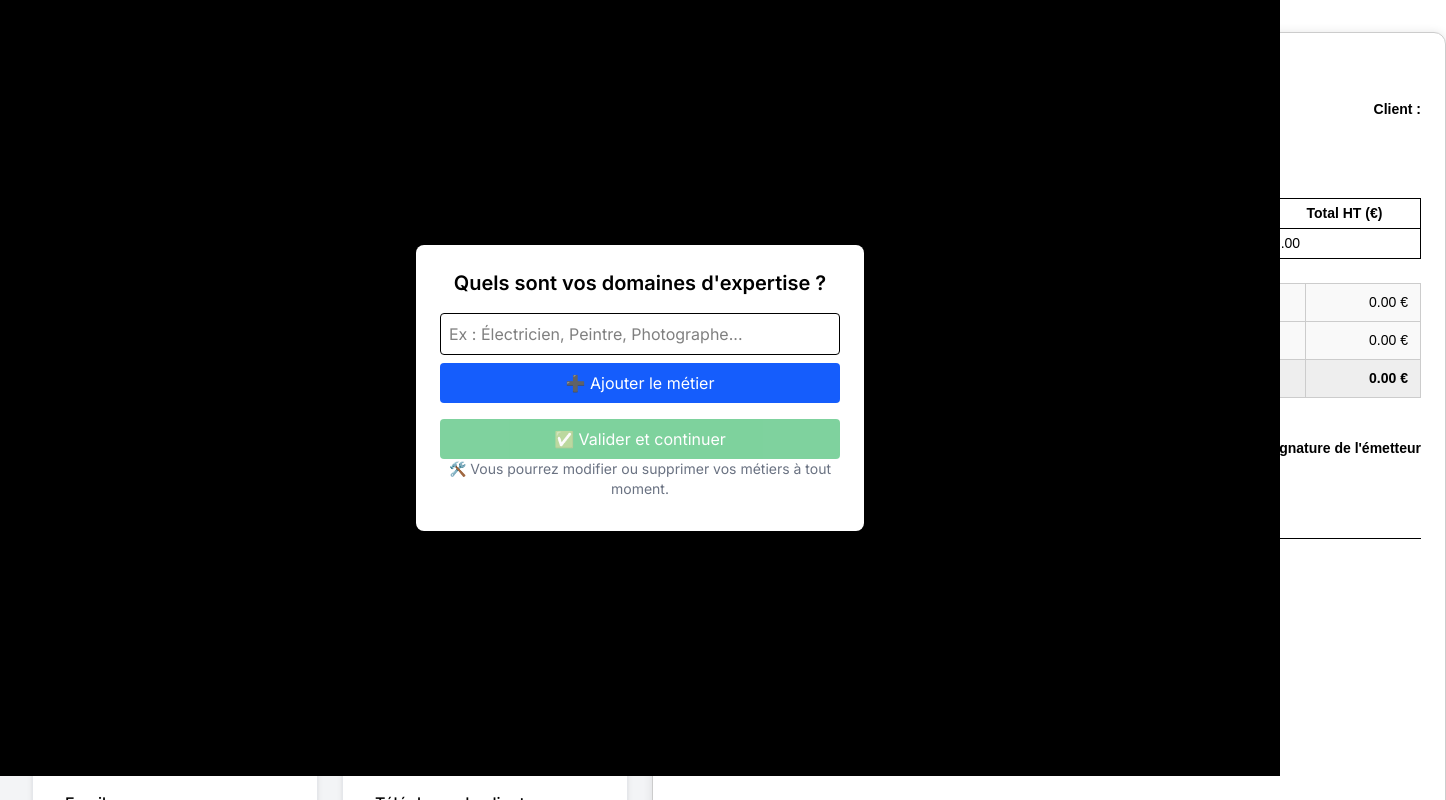
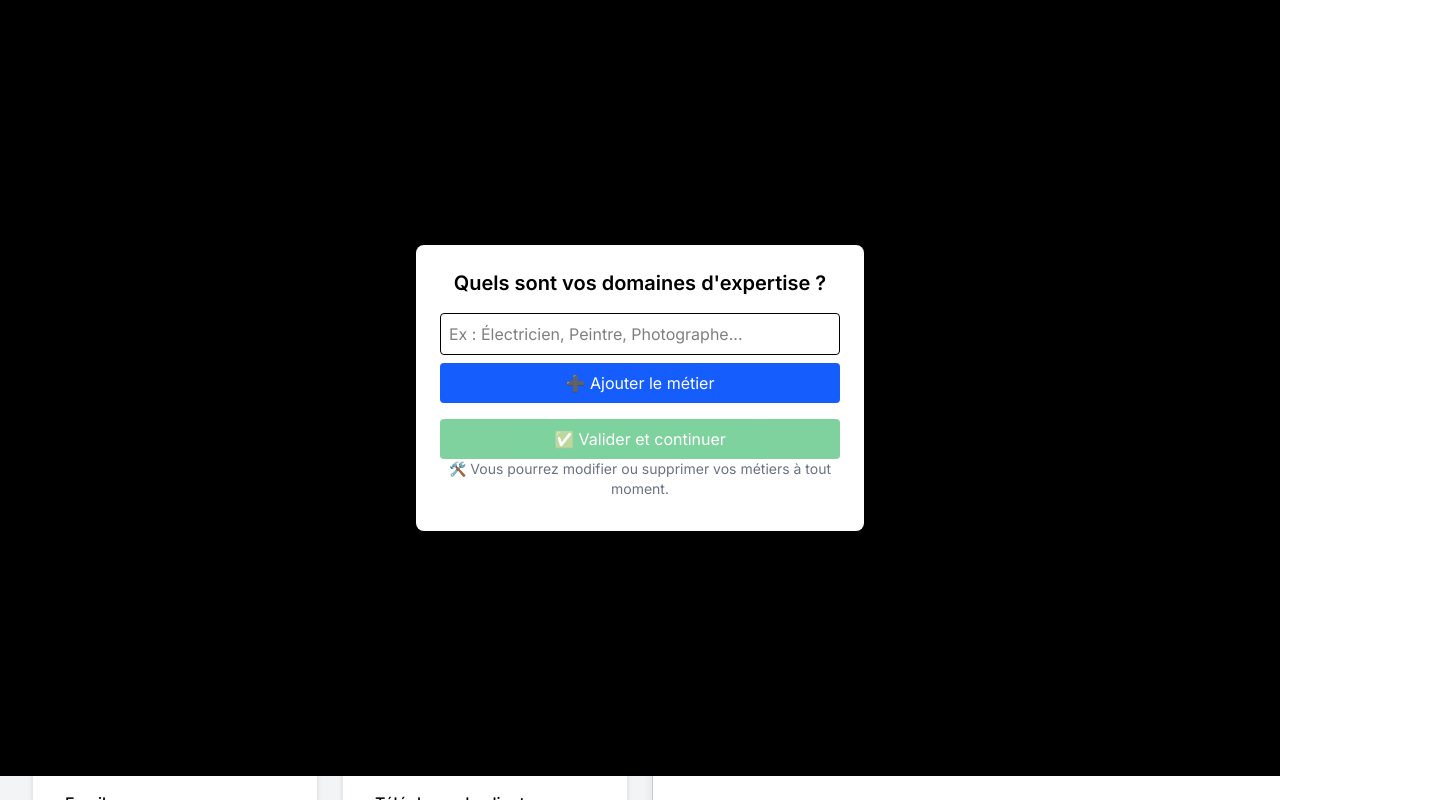
Before and after one commit to lululecodeur/ia-devis-app, a Next.js app: page / in a window 1280 px wide. Both pictures are taken after a click on the button "🚀 Commencer". Shown: the top 800 px of the page, 1446 px wide, since content can reach past the window. Built offline with nearby package versions, Linux system fonts and the light colour scheme.

Commit message:
fix: limite largeur + supprime scroll horizontal

```diff
--- a/src/app/page.tsx
+++ b/src/app/page.tsx
@@ -335,8 +335,10 @@ const exporterPDFSansClasses = async () => {
 
 
 {mode === "devis" && (
-    <main className="min-h-screen p-8 bg-gray-100 font-sans text-black">
-  <div className="grid grid-cols-1 lg:grid-cols-2 gap-x-6">
+    <main className="min-h-screen p-8 bg-gray-100 font-sans text-black overflow-x-hidden">
+
+  <div className="grid grid-cols-1 lg:grid-cols-2 gap-x-6 max-w-screen-xl mx-auto">
+
 
         <div className="w-full min-w-0 flex flex-col gap-6">
 
```
